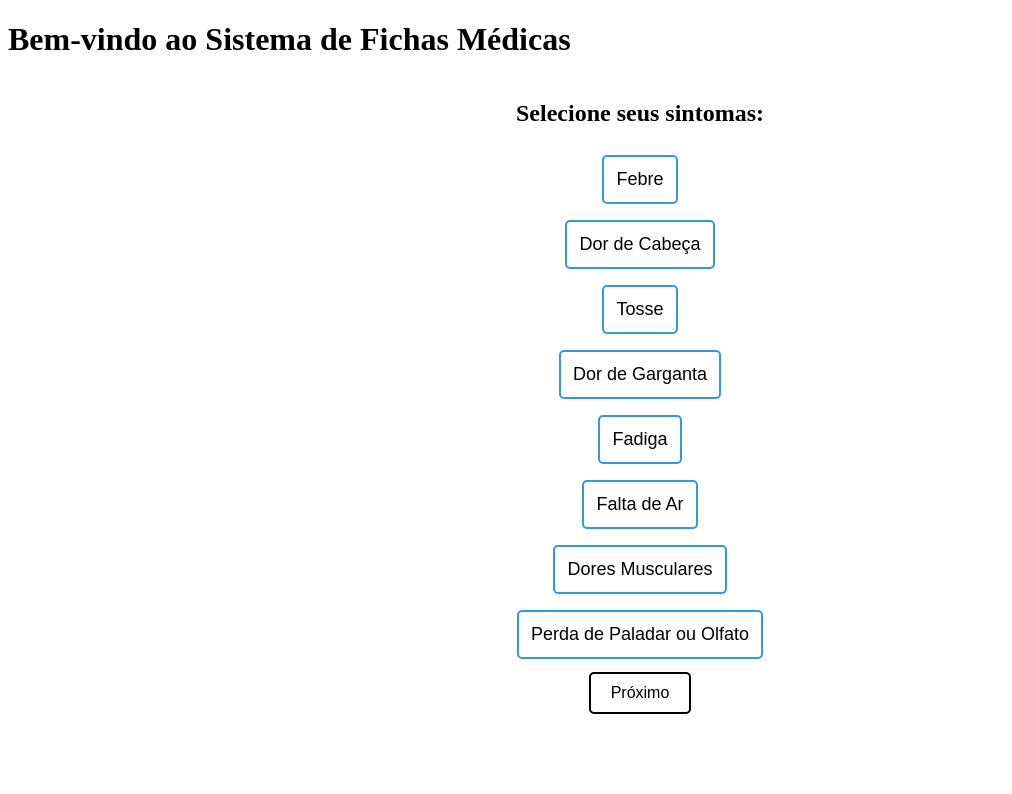
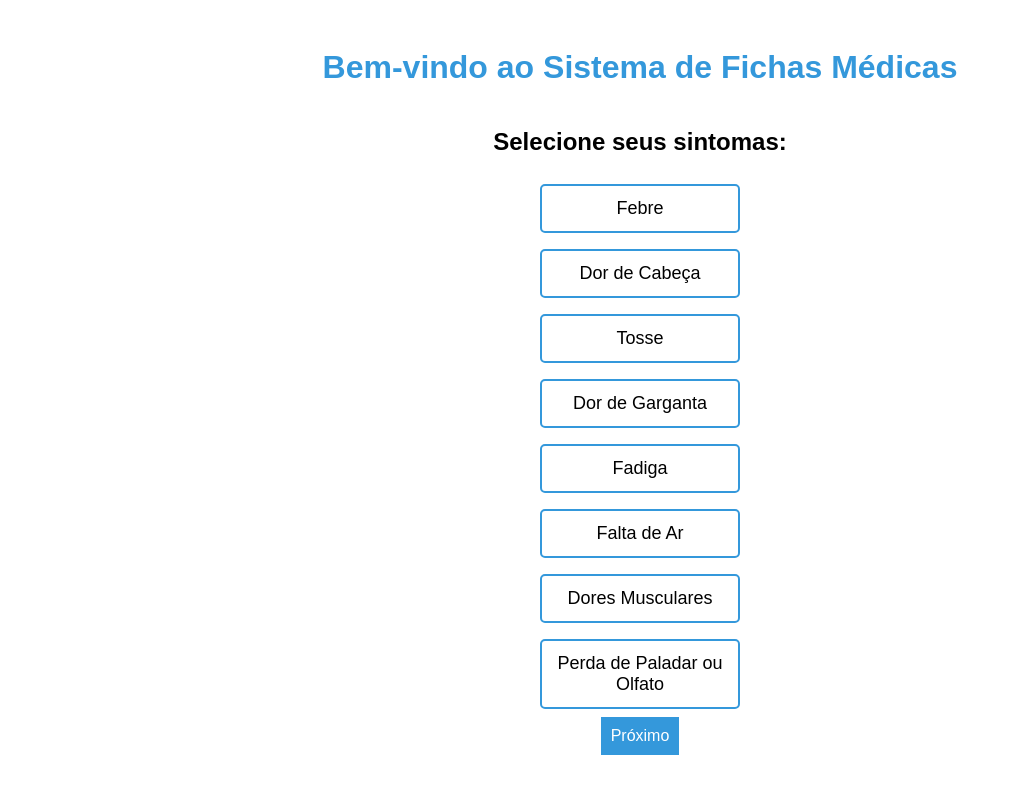
Before and after one commit to caiorr1/HealthFlowGS, a Next.js app: page / in a window 1280 px wide. Shown: the top 794 px of the page, without its empty margins (0-1012 px from the left). Built offline with nearby package versions, Linux system fonts and the light colour scheme.

Commit message:
feat: novos designs

```diff
--- a/src/app/components/ButtonLink.tsx
+++ b/src/app/components/ButtonLink.tsx
@@ -1,29 +1,67 @@
-// components/ButtonLink.tsx
-import React, { ReactNode } from 'react';
 import Link from 'next/link';
 import styled from 'styled-components';
 
 interface ButtonLinkProps {
-  href: string;
-  children: ReactNode;
+  href?: string;
+  onClick?: () => void;
+  children: React.ReactNode;
+  customStyle?: 'blue' | 'green' | 'custom';
 }
 
-const StyledButton = styled.button`
-  background-color: #fff; /* Fundo branco */
-  color: #000; /* Texto preto */
-  padding: 10px 20px;
+const StyledButton = styled.button<{ customStyle?: ButtonLinkProps['customStyle'] }>`
+  padding: 10px;
+  border: none;
+  cursor: pointer;
   font-size: 16px;
-  border: 2px solid #000; /* Borda preta */
-  cursor: pointer;
-  border-radius: 5px;
-  margin: 5px 0;
+  text-decoration: none;
+
+  ${(props) => {
+    switch (props.customStyle) {
+      case 'blue':
+        return `
+          background-color: #3498db;
+          color: #fff;
+        `;
+      case 'green':
+        return `
+          background-color: #2ecc71;
+          color: #fff;
+        `;
+      case 'custom':
+        return `
+          background-color: #ffcc00;
+          color: #333;
+        `;
+      default:
+        return `
+          background-color: #3498db;
+          color: #fff;
+        `;
+    }
+  }}
 `;
 
-const ButtonLink: React.FC<ButtonLinkProps> = ({ href, children }) => {
+const ButtonLink: React.FC<ButtonLinkProps> = ({ href, onClick, children, customStyle }) => {
+  const handleClick = () => {
+    if (onClick) {
+      onClick();
+    }
+  };
+
   return (
-    <Link href={href}>
-      <StyledButton>{children}</StyledButton>
-    </Link>
+    <>
+      {href ? (
+        <Link href={href}>
+          <StyledButton customStyle={customStyle} onClick={handleClick}>
+            {children}
+          </StyledButton>
+        </Link>
+      ) : (
+        <StyledButton customStyle={customStyle} onClick={handleClick}>
+          {children}
+        </StyledButton>
+      )}
+    </>
   );
 };
 
--- a/src/app/components/InsuranceQRCodeScan.tsx
+++ b/src/app/components/InsuranceQRCodeScan.tsx
@@ -1,6 +1,7 @@
 // components/InsuranceQRCodeScan.tsx
 import React, { useState, useEffect } from 'react';
 import styled from 'styled-components';
+import ButtonLink from './ButtonLink';
 
 interface InsuranceQRCodeScanProps {
   onScanComplete: () => void;
@@ -58,7 +59,7 @@ const InsuranceQRCodeScan: React.FC<InsuranceQRCodeScanProps> = ({ onScanComplet
           <UserInfo>CPF: 123.456.789-00</UserInfo>
           <UserInfo>Convênio: Plano de Saúde XYZ</UserInfo>
           <UserInfo>Número da Carteirinha: 987654321</UserInfo>
-          <button onClick={onScanComplete}>Próximo</button>
+          <ButtonLink customStyle='custom' onClick={onScanComplete}>Próximo</ButtonLink>
         </UserInfoContainer>
       )}
     </Container>
--- a/src/app/components/SymptomSelection.tsx
+++ b/src/app/components/SymptomSelection.tsx
@@ -21,6 +21,7 @@ const SymptomButton = styled.button<SymptomButtonProps>`
   font-size: 18px;
   padding: 12px;
   margin: 8px;
+  width: 200px; // Defina o valor desejado para a largura dos botões
   background-color: ${(props) => (props.isSelected ? '#3498db' : '#fff')};
   color: ${(props) => (props.isSelected ? '#fff' : '#000')};
   border: 2px solid #3498db;
--- a/src/app/page.tsx
+++ b/src/app/page.tsx
@@ -1,18 +1,28 @@
 'use client'
 import React from 'react';
+import styled from 'styled-components';
 import SymptomSelection from '../app/components/SymptomSelection';
+
+const HomeContainer = styled.div`
+  text-align: center;
+  font-family: 'Poppins', sans-serif;
+  padding: 20px;
+`;
+
+const HomeTitle = styled.h1`
+  color: #3498db;
+`;
 
 const Home: React.FC = () => {
   const handleNext = () => {
-    // Implemente a lógica para avançar para a próxima etapa
     console.log('Próxima etapa');
   };
 
   return (
-    <div>
-      <h1>Bem-vindo ao Sistema de Fichas Médicas</h1>
+    <HomeContainer>
+      <HomeTitle>Bem-vindo ao Sistema de Fichas Médicas</HomeTitle>
       <SymptomSelection onNext={handleNext} />
-    </div>
+    </HomeContainer>
   );
 };
 
```
Also changed, not shown: src/app/components/PrivateForm.tsx (+21 -8 lines), src/app/data-or-qrcode/page.tsx (+13 -25 lines), src/app/private-or-insurance/page.tsx (+14 -3 lines).
